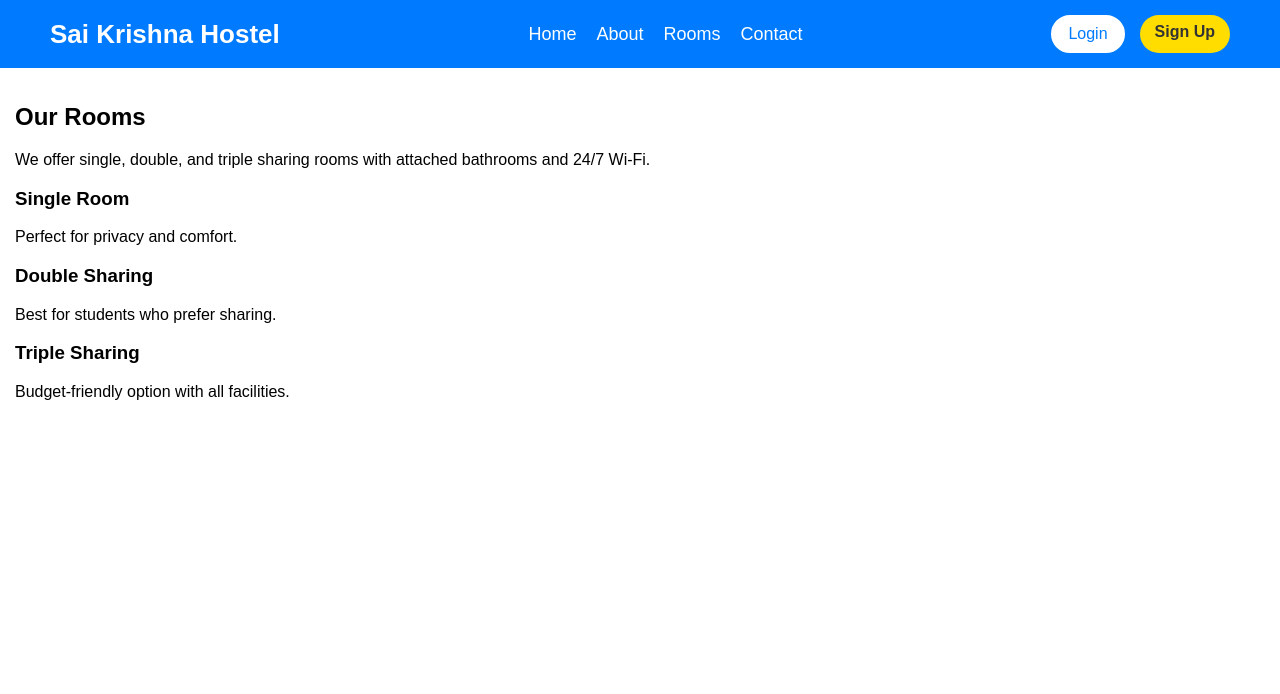
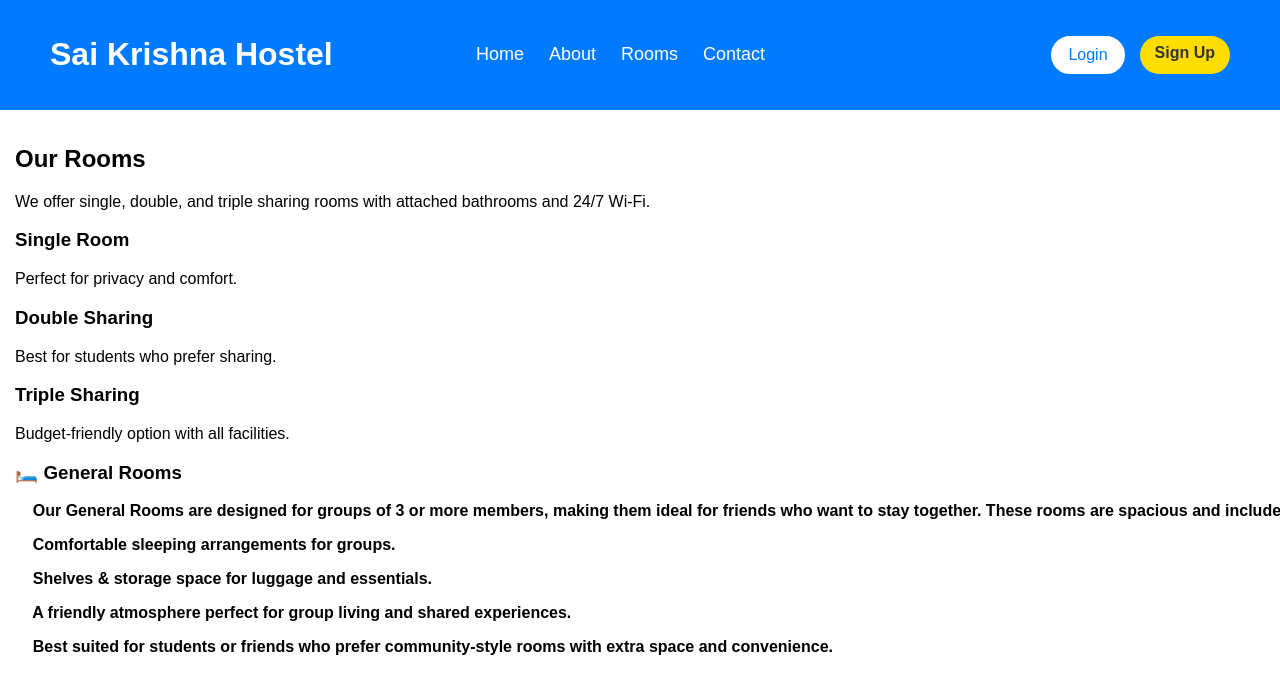
Before and after one commit to pavanmannem732/Pavan-Hostel-Project, a Django app: page /rooms/ in a window 1280 px wide. Shown: the top 694 px of the page. Run offline with Django 5.2, Linux system fonts and the light colour scheme.

Commit message:
Updated base.html with responsive navbar and added General Rooms content

```diff
--- a/home/templates/contact.html
+++ b/home/templates/contact.html
@@ -28,7 +28,7 @@
 
     // Encode the message to be URL safe
     let finalMessage = `Hello, my name is ${name}. My query is: ${message}`;
-    let whatsappUrl = "https://wa.me/917337381618?text=" + encodeURIComponent(finalMessage);
+    let whatsappUrl = "https://wa.me/919000067430?text=" + encodeURIComponent(finalMessage);
 
     // Open WhatsApp chat
     window.open(whatsappUrl, "_blank");
--- a/home/templates/home.html
+++ b/home/templates/home.html
@@ -122,7 +122,7 @@ footer {
     <div class="footer-container">
         <div class="footer-left">
             <h3>Contact Us</h3>
-            <p>📍 SH19, Sheriguda, Ismailshapampu, Telangana - 501510</p>
+            <p>📍 Behind CK Conventional Hall, Sheriguda, Telangana - 501510</p>
             <p>📧 info@saikrishnahostel.com</p>
             <p>📞 +91 9000067430</p>
         </div>
@@ -136,7 +136,7 @@ footer {
         </div>
     </div>
     <div class="footer-bottom">
-        <p>© 2025 Sai Krishna Hostel. All Rights Reserved. Website Designed by <strong>Pavan Mannem</strong></p>
+        <p>© 2025 Sai Krishna Hostel. All Rights Reserved. Website Developed by <strong>Pavan Mannem</strong></p>
     </div>
 </footer>
 
--- a/home/templates/rooms.html
+++ b/home/templates/rooms.html
@@ -17,5 +17,19 @@
     <h3>Triple Sharing</h3>
     <p>Budget-friendly option with all facilities.</p>
   </div>
+<div class="room-card">
+<h3> 🛏️ General Rooms</h3>
+
+<p><pre style="font-family: Arial, Helvetica, sans-serif; font-weight: 600;">    Our General Rooms are designed for groups of 3 or more members, making them ideal for friends who want to stay together. These rooms are spacious and include:</pre>
+
+<pre style="font-family: Arial, Helvetica, sans-serif; font-weight: 600;">    Comfortable sleeping arrangements for groups.</pre>
+
+<pre style="font-family: Arial, Helvetica, sans-serif; font-weight: 600;">    Shelves & storage space for luggage and essentials.</pre>
+
+<pre style="font-family: Arial, Helvetica, sans-serif; font-weight: 600;">    A friendly atmosphere perfect for group living and shared experiences.</pre>
+
+<pre style="font-family: Arial, Helvetica, sans-serif; font-weight: 600;">    Best suited for students or friends who prefer community-style rooms with extra space and convenience.</pre></p>
+
+</div>
 </div>
 {% endblock %}
--- a/hostel/settings.py
+++ b/hostel/settings.py
@@ -6,7 +6,8 @@ BASE_DIR = Path(__file__).resolve().parent.parent
 # SECURITY
 SECRET_KEY = os.environ.get('SECRET_KEY', 'fallback-secret-key-for-local-dev')
 DEBUG = False  # Must be False for production
-ALLOWED_HOSTS = ['pavan-hostel-project.onrender.com']  # Only allow your Render host
+# ALLOWED_HOSTS = ['pavan-hostel-project.onrender.com']
+ALLOWED_HOSTS = ['*']
 
 # Installed apps
 INSTALLED_APPS = [
@@ -22,7 +23,7 @@ INSTALLED_APPS = [
 # Middleware
 MIDDLEWARE = [
     'django.middleware.security.SecurityMiddleware',
-    'whitenoise.middleware.WhiteNoiseMiddleware',  # ✅ serves static files on Render
+    'whitenoise.middleware.WhiteNoiseMiddleware',
     'django.contrib.sessions.middleware.SessionMiddleware',
     'django.middleware.common.CommonMiddleware',
     'django.middleware.csrf.CsrfViewMiddleware',
--- a/templates/base.html
+++ b/templates/base.html
@@ -27,21 +27,44 @@
     background-color: #007bff;
     padding: 15px 50px;
     display: flex;
-            justify-content: space-between;
     align-items: center;
     color: white;
 }
-        .navbar h1 { margin: 0; font-size: 26px; font-weight: bold; }
-        .nav-links { display: flex; gap: 20px; }
+
+.nav-left {
+    flex: 1;
+    text-align: left;
+}
+
+.nav-center {
+    flex: 2;
+    text-align: center;
+}
+
+.nav-right {
+    flex: 1;
+    text-align: right;
+}
+
+.nav-links {
+    display: flex;
+    gap: 25px;
+    margin-left: auto;
+    margin-right: auto;
+}
+
 .nav-links a {
     text-decoration: none;
     color: white;
     font-size: 18px;
     transition: color 0.3s ease;
 }
-        .nav-links a:hover { color: #ffdd00; }
 
-        .auth-buttons { display: flex; gap: 15px; }
+.auth-buttons {
+    display: flex;
+    gap: 15px;
+    margin-left: auto;
+}
         .auth-buttons a {
             text-decoration: none;
             padding: 8px 15px;
@@ -66,42 +89,52 @@
         }
         .signup-btn:hover { background: #ffc107; }
 
-        /* Footer */
-        footer {
-            background: #004080;
+        /* Hamburger toggle */
+        .menu-toggle {
+            display: none;
+            font-size: 26px;
+            cursor: pointer;
+            margin-left: auto;
+        }
+
+        /* Mobile responsiveness */
+        @media (max-width: 768px) {
+            .menu-toggle {
+                display: block;
                 color: white;
-            margin-top: auto;
-            padding: 30px 20px 10px 20px;
-            border-radius: 15px;
+            }
+            .nav-links {
+                display: none;
+                flex-direction: column;
+                width: 100%;
+                background: #0056b3;
+                padding: 10px;
+                border-radius: 10px;
+                margin-top: 10px;
+            }
+            .nav-links a {
+                padding: 8px 0;
+                font-size: 16px;
+            }
+            .auth-buttons {
+                width: 100%;
+                justify-content: center;
+                margin-top: 10px;
             }
             .footer-container {
-            display: flex;
-            flex-wrap: wrap;
-            justify-content: space-between;
-            gap: 20px;
+                flex-direction: column;
+                align-items: center;
+                text-align: center;
             }
-        .footer-left, .footer-right {
-            flex: 1;
-            min-width: 250px;
         }
-        .footer-left h3, .footer-right h3 { margin-bottom: 10px; font-size: 20px; }
-        .footer-left p, .footer-right p { margin: 5px 0; font-size: 15px; }
-        .footer-bottom {
-            margin-top: 20px;
-            text-align: center;
-            font-size: 14px;
-            border-top: 1px solid rgba(255,255,255,0.3);
-            padding-top: 10px;
-            border-radius: 15px;
-        }
-        .footer-bottom a { color: #ffdd00; text-decoration: none; }
     </style>
 </head>
 <body>
     <!-- Navbar -->
     <div class="navbar">
         <h1>Sai Krishna Hostel</h1>
-        <div class="nav-links">
+        <div class="menu-toggle" onclick="toggleMenu()">☰</div>
+        <div class="nav-links" id="navLinks">
             <a href="{% url 'home' %}">Home</a>
             <a href="{% url 'about' %}">About</a>
             <a href="{% url 'rooms' %}">Rooms</a>
@@ -120,6 +153,29 @@
         {% endblock %}
     </div>
 
-    <!-- Footer -->
+    <!-- Footer
+    <footer>
+        <div class="footer-container">
+            <div class="footer-right">
+                <h3>Quick Links</h3>
+                <p><a href="{% url 'home' %}" style="color:white;">Home</a></p>
+                <p><a href="{% url 'about' %}" style="color:white;">About</a></p>
+                <p><a href="{% url 'rooms' %}" style="color:white;">Rooms</a></p>
+                <p><a href="{% url 'contact' %}" style="color:white;">Contact</a></p>
+            </div>
+        </div>
+    </footer> -->
+
+    <script>
+        function toggleMenu() {
+            var nav = document.getElementById("navLinks");
+            if (nav.style.display === "flex") {
+                nav.style.display = "none";
+            } else {
+                nav.style.display = "flex";
+                nav.style.flexDirection = "column";
+            }
+        }
+    </script>
 </body>
 </html>
```
Also changed, not shown: static/base.css (+13 -0 lines), db.sqlite3. Lines whose indentation alone changed are shown as unchanged.
